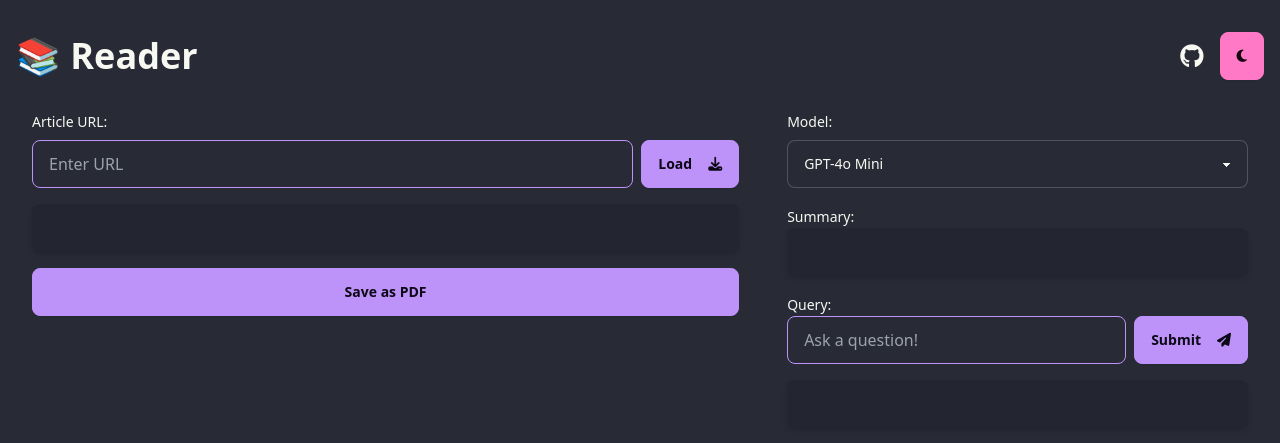
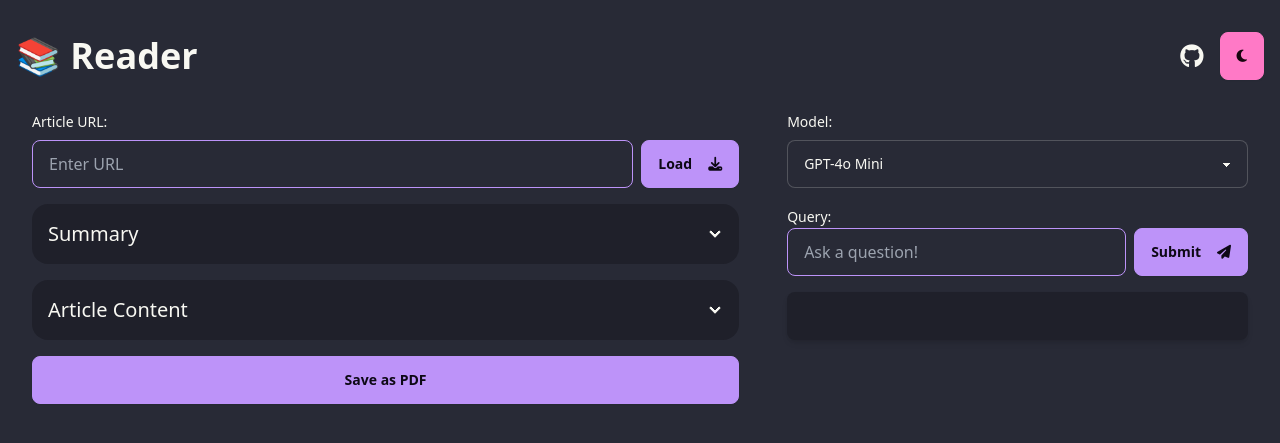
Before and after one commit to francisgreenleaf/Reader, a Flask app: page / in a window 1280 px wide. Shown: the top 443 px of the page. Run offline with Flask 3, Linux system fonts and the light colour scheme; some libraries are stand-ins or nearby versions.

Commit message:
add collaps content to summary and article + move summary to the left collumn

```diff
--- a/static/script.js
+++ b/static/script.js
@@ -6,30 +6,41 @@ async function fetchArticle() {
     const contentElement = document.getElementById('content');
     const summaryElement = document.getElementById('summary');
     const loadingElement = document.getElementById('loading');
+    const articleTitleElement = document.getElementById('articleTitle');
+    const summaryLoadingElement = document.getElementById('summaryLoading');
+    const contentLoadingElement = document.getElementById('contentLoading');
+    const summaryCollapse = document.getElementById('summaryCollapse');
 
     errorElement.textContent = '';
     contentElement.innerHTML = '';
-    loadingElement.classList.remove('hidden');
+    summaryElement.innerHTML = '';
+    summaryLoadingElement.classList.remove('hidden');
+    contentLoadingElement.classList.remove('hidden');
 
     try {
         const response = await axios.post('/fetch', { url: url });
         const article = response.data.content;
         articleTitle = article.title;
 
+        articleTitleElement.textContent = article.title;
+
         contentElement.innerHTML = `
-        <h2 class="text-2xl font-bold mb-4 text-white">${article.title}</h2>
-        <h3 class="text-xl font-semibold mb-4 text-gray-400">Content:</h3>
-        <p>${article.content.replace(/\n/g, '<br>')}</p>
-    `;
+            <h3 class="text-xl font-semibold mb-4">Content:</h3>
+            <p>${article.content.replace(/\n/g, '<br>')}</p>
+        `;
 
-    summaryElement.innerHTML = `
-        <h3 class="text-xl font-bold mb-2">Summary</h3>
-        <p>${article.summary}</p>
-    `;
+        summaryElement.innerHTML = `
+            <p>${article.summary}</p>
+        `;
+
+        // Automatically open the summary collapse
+        summaryCollapse.checked = true;
+
     } catch (error) {
         errorElement.textContent = 'Error fetching article: ' + (error.response?.data?.error || error.message);
     } finally {
-        loadingElement.classList.add('hidden');
+        summaryLoadingElement.classList.add('hidden');
+        contentLoadingElement.classList.add('hidden');
     }
 }
 
--- a/templates/index.html
+++ b/templates/index.html
@@ -41,14 +41,41 @@
                 </div>
 
                 <div id="error" class="text-error mb-4"></div>
-                <div id="loading" class="hidden flex justify-center items-center mt-4">
-                    <svg class="animate-spin h-5 w-5 mr-3" viewBox="0 0 24 24">
-                        <circle class="opacity-25" cx="12" cy="12" r="10" stroke="currentColor" stroke-width="4"></circle>
-                        <path class="opacity-75" fill="currentColor" d="M4 12a8 8 0 018-8V0C5.373 0 0 5.373 0 12h4z"></path>
-                    </svg>
-                    Processing...
+
+                <!-- Summary Collapse -->
+                <div class="collapse collapse-arrow bg-base-300 mb-4">
+                    <input type="checkbox" id="summaryCollapse" />
+                    <div class="collapse-title text-xl font-medium">
+                        Summary
+                        <div id="summaryLoading" class="hidden flex justify-center items-center mt-4">
+                            <svg class="animate-spin h-5 w-5 mr-3" viewBox="0 0 24 24">
+                                <circle class="opacity-25" cx="12" cy="12" r="10" stroke="currentColor" stroke-width="4"></circle>
+                                <path class="opacity-75" fill="currentColor" d="M4 12a8 8 0 018-8V0C5.373 0 0 5.373 0 12h4z"></path>
+                            </svg>
+                        </div>
+                    </div>
+                    <div class="collapse-content" id="summary">
+                        <p>No summary available.</p>
+                    </div>
                 </div>
-                <div id="content" class="p-6 rounded-lg shadow-md mb-4 bg-base-200"></div>
+
+                <!-- Content Collapse -->
+                <div class="collapse collapse-arrow bg-base-300 mb-4">
+                    <input type="checkbox" id="contentCollapse" />
+                    <div class="collapse-title text-xl font-medium" id="articleTitle">
+                        Article Content
+                        <div id="contentLoading" class="hidden flex justify-center items-center mt-4">
+                            <svg class="animate-spin h-5 w-5 mr-3" viewBox="0 0 24 24">
+                                <circle class="opacity-25" cx="12" cy="12" r="10" stroke="currentColor" stroke-width="4"></circle>
+                                <path class="opacity-75" fill="currentColor" d="M4 12a8 8 0 018-8V0C5.373 0 0 5.373 0 12h4z"></path>
+                            </svg>
+                        </div>
+                    </div>
+                    <div class="collapse-content" id="content">
+                        <p>No content available.</p>
+                    </div>
+                </div>
+
                 <button onclick="generatePDF()" class="btn btn-secondary w-full">
                     Save as PDF
                 </button>
@@ -60,8 +87,6 @@
                     <option value="gpt-3.5-turbo">GPT-3.5 Turbo</option>
                     <option value="gpt-4o">GPT-4o</option>
                 </select>
-                <label for="summary" class="text-sm font-medium">Summary:</label>
-                <div id="summary" class="p-6 rounded-lg shadow-md mb-4 bg-base-200"></div>
 
                 <label for="queryInput" class="text-sm font-medium">Query:</label>
                 <div class="flex items-center space-x-2 mb-4">
@@ -79,7 +104,7 @@
                     </svg>
                     Processing...
                 </div>
-                <div id="queryResult" class="p-6 rounded-lg shadow-md bg-base-200"></div>
+                <div id="queryResult" class="p-6 rounded-lg shadow-md bg-base-300"></div>
             </div>
         </div>
     </div>
@@ -88,7 +113,6 @@
 <script>
     const themeToggleBtn = document.getElementById('themeToggle');
     const themeIcon = document.getElementById('themeIcon');
-    const themeText = document.getElementById('themeText');
     const htmlElement = document.documentElement;
 
     themeToggleBtn.addEventListener('click', () => {
```
